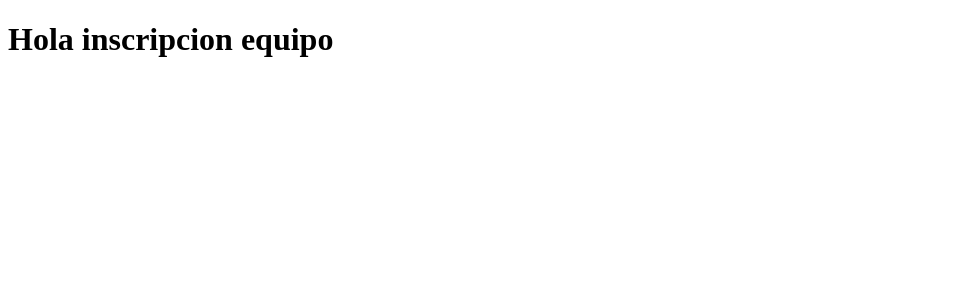
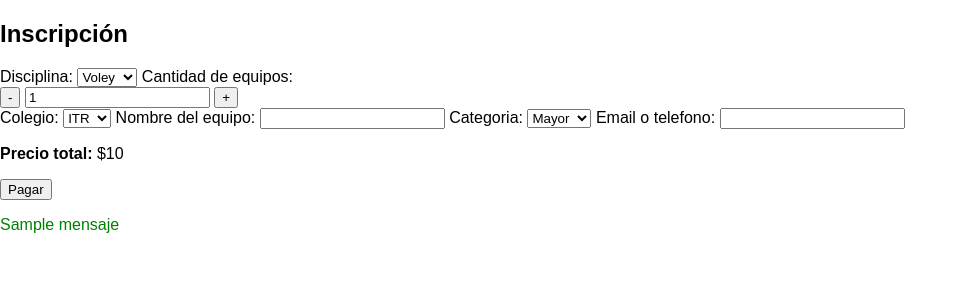
Before and after one commit to OriDaer/App_ItrCoup, a Flask app: template templates/inscripcion-equipo.html in a window 1280 px wide. Shown: the top 300 px of the page, without its empty margins (0-968 px from the left). Run offline with Flask 3, Linux system fonts and the light colour scheme; the template is opened without the code that fills it: most values are stand-ins (such as "Sample title", 1, 10 or a date in 2020).

Commit message:
modificacion azu desde compu ori

```diff
--- a/templates/inscripcion-equipo.html
+++ b/templates/inscripcion-equipo.html
@@ -1,11 +1,53 @@
 <!DOCTYPE html>
-<html lang="en">
+<html lang="es">
 <head>
     <meta charset="UTF-8">
-    <meta name="viewport" content="width=device-width, initial-scale=1.0">
-    <title>Document</title>
+    <title>Inscripción</title>
+    <link rel="stylesheet" href="{{ url_for('static', filename='style.css') }}">
+    <script defer src="{{ url_for('static', filename='script.js') }}"></script>
 </head>
 <body>
-    <h1>Hola inscripcion equipo</h1>
+    <h2>Inscripción</h2>
+
+    <form method="POST">
+        <label>Disciplina:</label>
+        <select name="disciplina">
+            <option>Voley</option>
+            <option>Fútbol</option>
+        </select>
+
+        <label>Cantidad de equipos:</label>
+        <div>
+            <button type="button" onclick="cambiarCantidad(-1)">-</button>
+            <input type="text" name="cantidad" id="cantidad" value="1" readonly>
+            <button type="button" onclick="cambiarCantidad(1)">+</button>
+        </div>
+
+        <label>Colegio:</label>
+        <select name="colegio">
+            <option>ITR</option>
+            <option>Otro</option>
+        </select>
+
+        <label>Nombre del equipo:</label>
+        <input type="text" name="nombre_equipo" required>
+
+        <label>Categoria:</label>
+        <select name="categoria">
+            <option>Mayor</option>
+            <option>Juvenil</option>
+        </select>
+
+        <label>Email o telefono:</label>
+        <input type="text" name="contacto" required>
+
+        <p><strong>Precio total:</strong> ${{ total }}</p>
+
+        <button type="submit">Pagar</button>
+    </form>
+
+    {% if mensaje %}
+        <p style="color: green;">{{ mensaje }}</p>
+    {% endif %}
 </body>
 </html>
```
